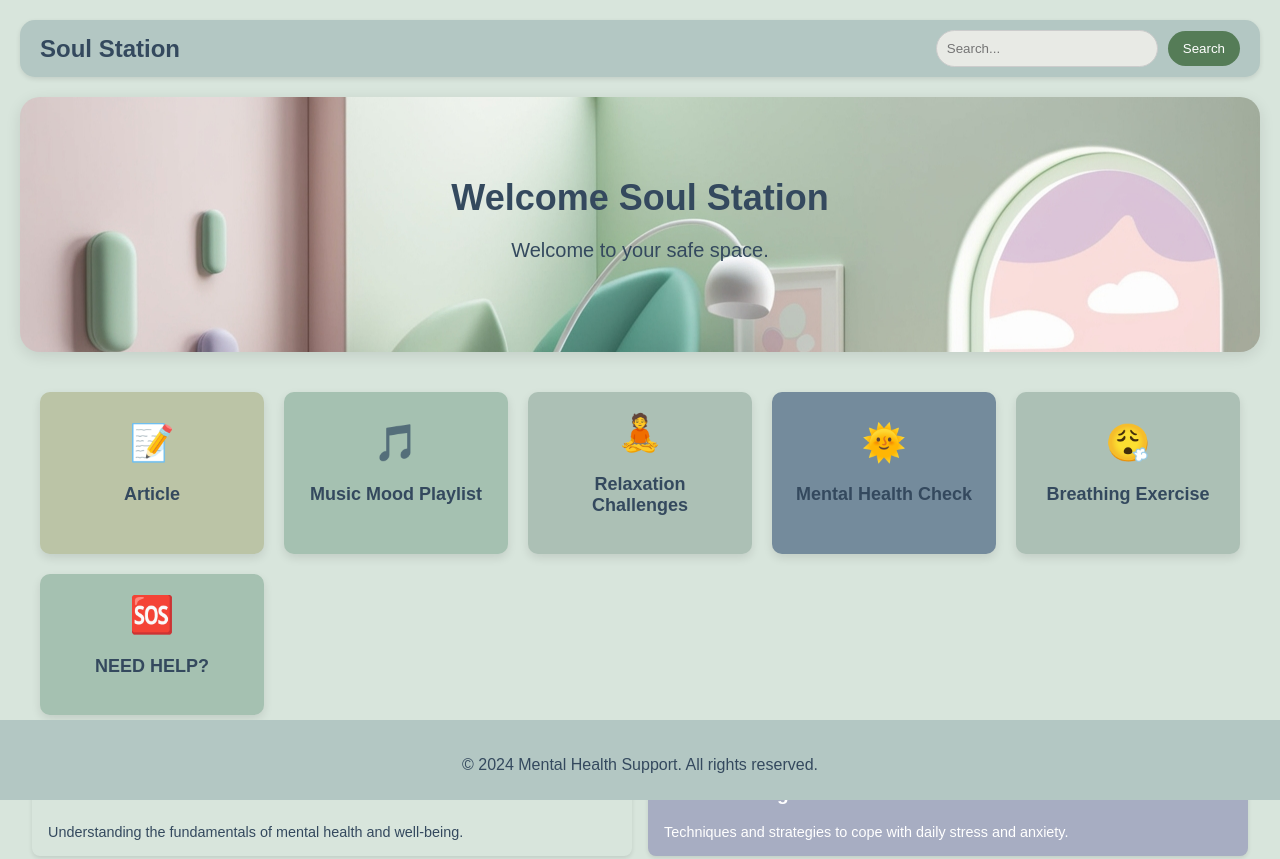
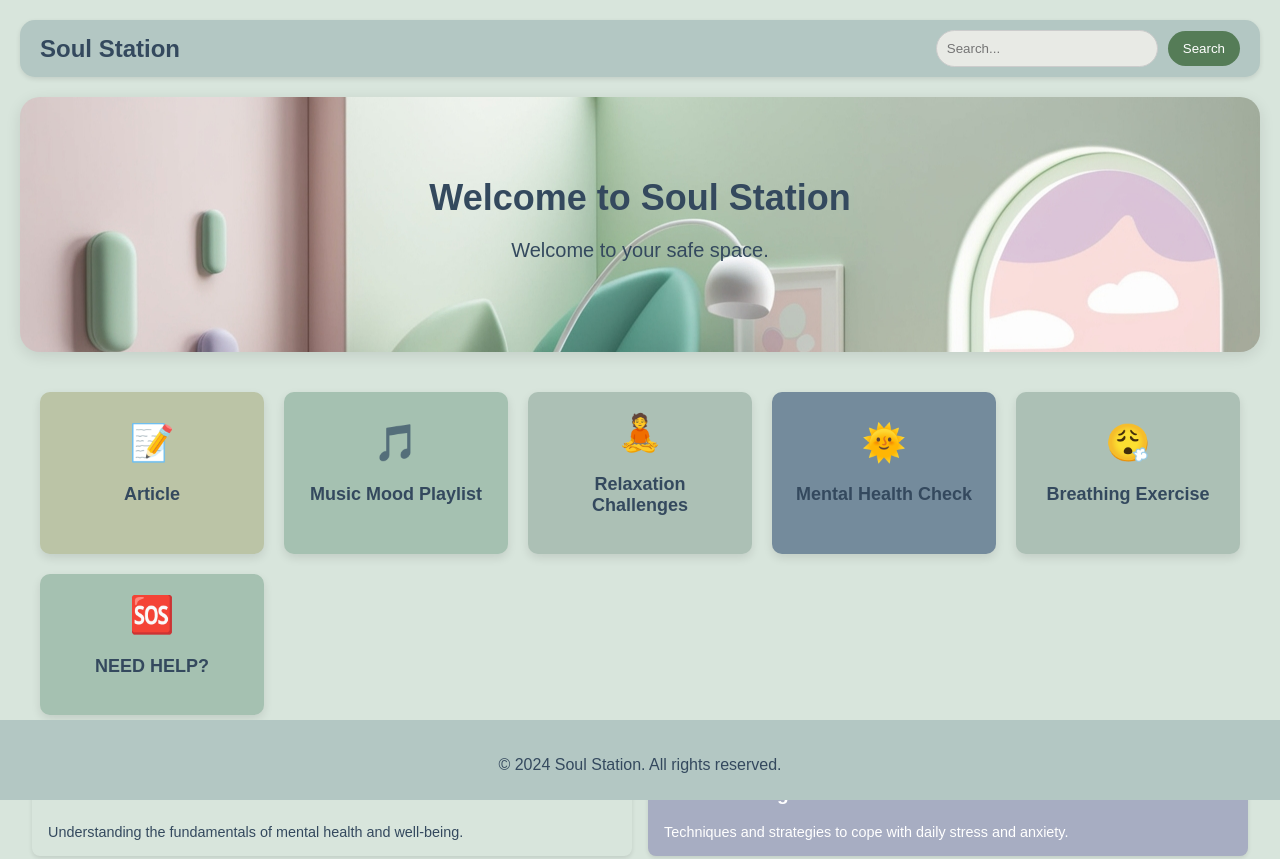
Before and after one commit to LimChewKer/Soul-Station, a website: page main.html in a window 1280 px wide. Shown: the top 859 px of the page. Drawn offline with Linux system fonts and the light colour scheme.

Commit message:
main.html

```diff
--- a/main.html
+++ b/main.html
@@ -21,7 +21,7 @@
 
     <main>
         <section class="welcome-section">
-            <h1>Welcome Soul Station</h1>
+            <h1>Welcome to Soul Station</h1>
             <p>Welcome to your safe space.</p>
         </section>
 
@@ -126,7 +126,7 @@
             </main>
 
     <footer>
-        <p>&copy; 2024 Mental Health Support. All rights reserved.</p>
+        <p>&copy; 2024 Soul Station. All rights reserved.</p>
     </footer>
 
     <script src="voice.js"></script>
```
